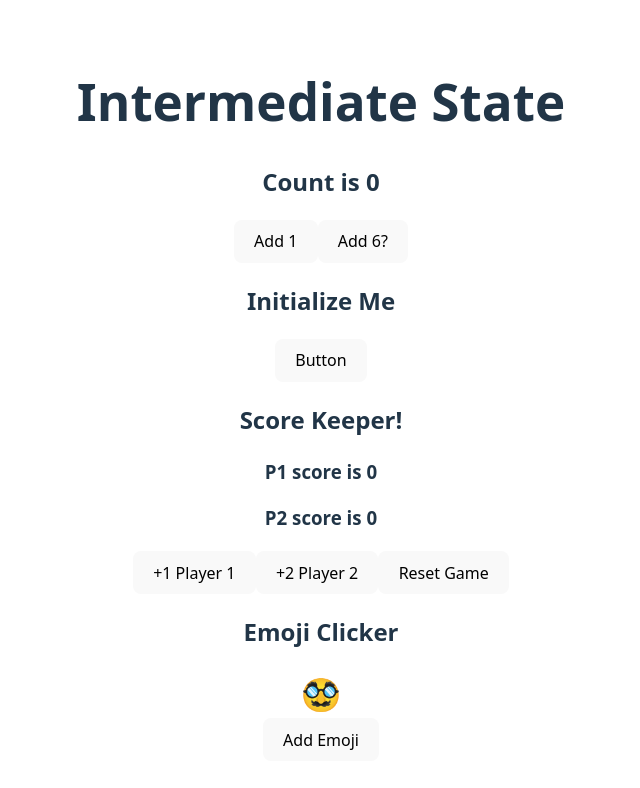
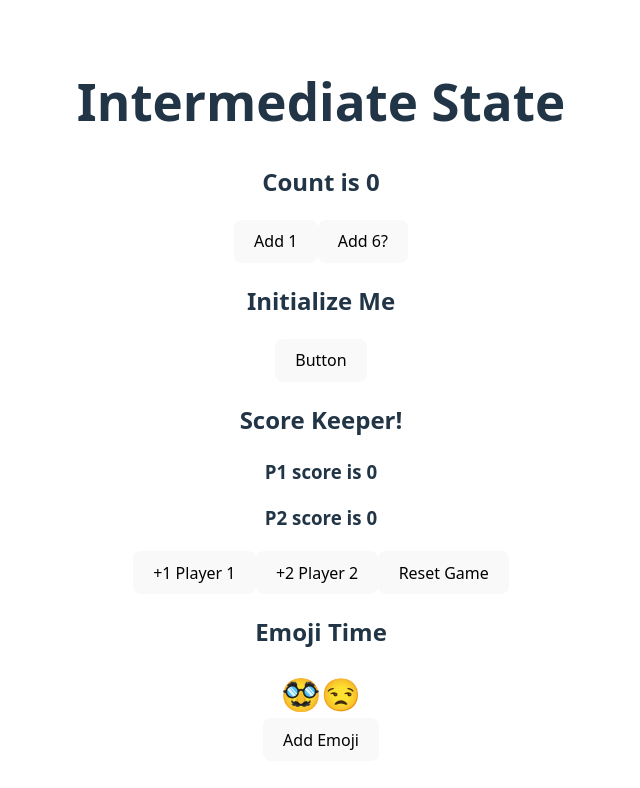
Before and after one commit to quasarblues/react-intermediate-state-playground, a React (Vite) app: page / in a window 1280 px wide. Shown: the top 788 px of the page, without its empty margins (319-959 px from the left). Built offline with nearby package versions, Linux system fonts and the light colour scheme.

Commit message:
Added UUID

```diff
--- a/package.json
+++ b/package.json
@@ -11,7 +11,8 @@
   },
   "dependencies": {
     "react": "^19.1.1",
-    "react-dom": "^19.1.1"
+    "react-dom": "^19.1.1",
+    "uuid": "^11.1.0"
   },
   "devDependencies": {
     "@eslint/js": "^9.33.0",
--- a/src/Emoji.jsx
+++ b/src/Emoji.jsx
@@ -1,17 +1,23 @@
 // Practicing arrays in state
 import { useState } from "react";
+import { v4 as uuidv4 } from 'uuid';
 
 export default function Emoji() {
-    const [emojis, setEmojis] = useState(["🥸"]);
+    const [emojis, setEmojis] = useState([
+        { id: uuidv4(), emoji: '🥸' },
+        { id: uuidv4(), emoji: '😒' }
+    ]);
+
     const addEmoji = () => {
-        setEmojis(current => [...current, "🥸"])
+        setEmojis(prevArry => [...prevArry, { id: uuidv4(), emoji: '🥸' }]);
     };
+
     return (
         <div>
-            <h2>Emoji Clicker</h2>
-            {emojis.map(e => (
-                <span style={{ fontSize: '2rem' }}>{e}</span>
-            ))}
+            <h2>Emoji Time</h2>
+            {emojis.map((e) =>
+                <span key={e.id} style={{ fontSize: '2rem', cursor: 'pointer' }}>{e.emoji}</span>
+            )}
             <button onClick={addEmoji} style={{ display: 'block', margin: '0 auto' }}>Add Emoji</button>
         </div>
     )
```
Also changed, not shown: 1 other file (tests, documents, lock files or other folders).
